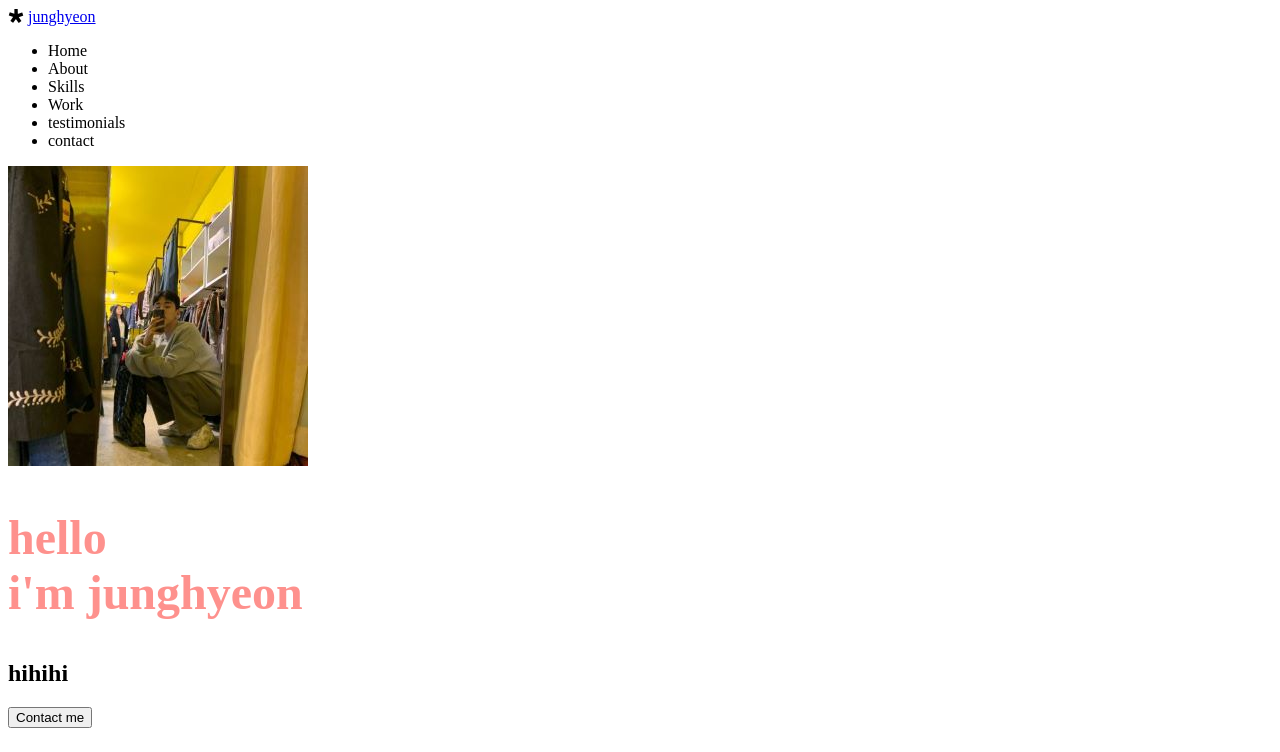
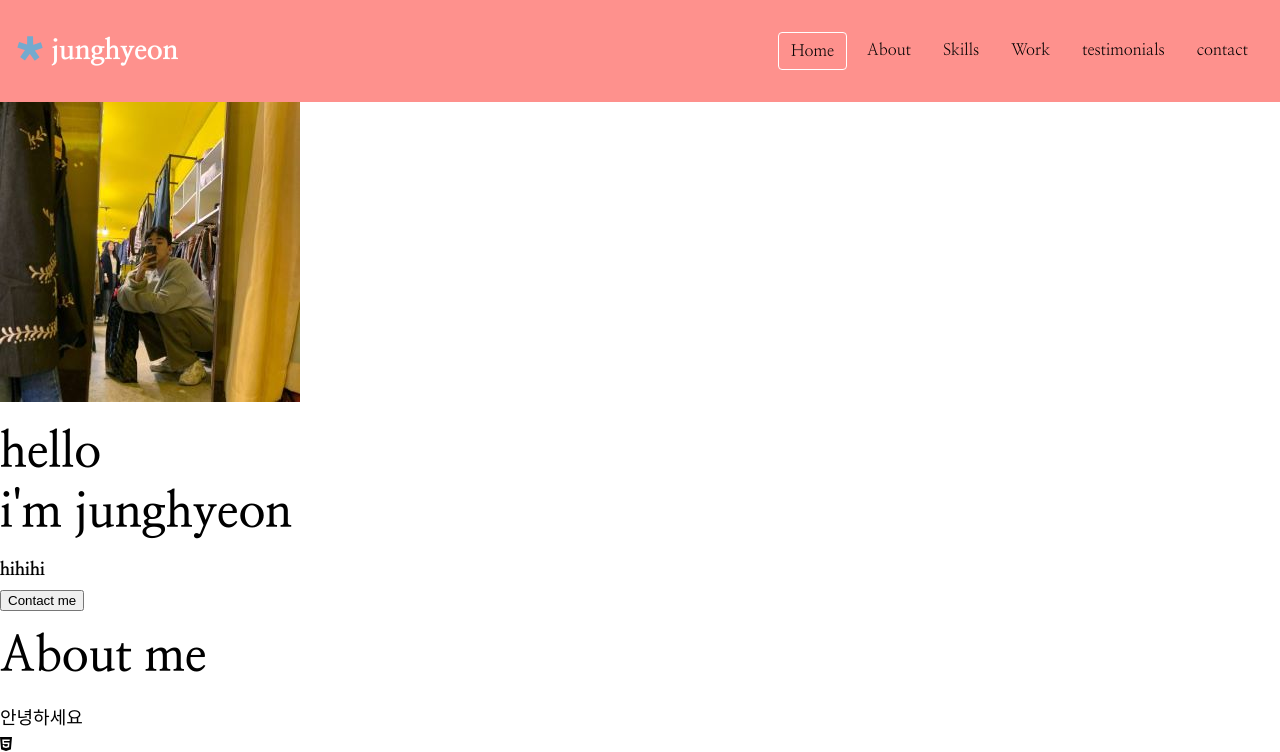
Before and after one commit to jung97/portfolio, a plain HTML site: page index.html in a window 1280 px wide. Shown: the top 752 px of the page. Drawn offline with Linux system fonts and the light colour scheme.

Commit message:
CSS: Navbar

```diff
--- a/index.html
+++ b/index.html
@@ -24,14 +24,13 @@
         <a href="#">junghyeon</a>
      </div>
          <ul class="navbar__menu">
-             <li class="navbar__menu_item">Home</li>
+             <li class="navbar__menu_item active">Home</li>
              <li class="navbar__menu_item">About</li>
              <li class="navbar__menu_item">Skills</li>
              <li class="navbar__menu_item">Work</li>
              <li class="navbar__menu_item">testimonials</li>
              <li class="navbar__menu_item">contact</li>
          </ul>
-  </div>
     </nav>
     <!-- Home -->
     <section id="home">
--- a/style.css
+++ b/style.css
@@ -27,16 +27,85 @@
   --weight-regular: 400;
 
   /* Size */
+  --size-border-radius: 4px;
 }
 
 /* Universal tags*/
  {
   box-sizing: border-box;
 }
+body {
+  font-family: "Nanum Myeongjo", serif;
+  margin: 0;
+  cursor: default;
+}
 
+a {
+  text-decoration: none;
+  color: var(--color-white);
+}
+
+ul {
+  list-style: none;
+  padding-left: 0;
+}
 /* Typography */
 h1 {
   font-size: var(--font-large);
   font-weight: var(--weight-bold);
-  color: var(--color-pink);
+  color: var(--color-black);
+  margin: 16px 0px;
 }
+
+h2 {
+  font-size: var(--font-regular);
+  font-weight: var(--weight-Extra-bold);
+  color: var(--color-black);
+  margin: 8px 0px;
+}
+
+h3 {
+  font-size: var(--font-regular);
+  font-weight: var(--weight-regular);
+  color: var(--color-black);
+  margin: 8px 0px;
+}
+
+p {
+  font-size: var(--font-regular);
+  font-weight: var(--font-regular);
+  color: var(--color-black);
+  margin: 4px 0px;
+}
+
+/* Navbar */
+#navbar {
+  display: flex;
+  justify-content: space-between;
+  background-color: var(--color-pink);
+  align-items: center;
+  padding: 16px;
+}
+
+.navbar__menu {
+  display: flex;
+}
+
+.navbar__logo {
+  font-size: var(--font-medium);
+  font-weight: var(--weight-Extra-bold);
+  color: var(--color-blue);
+}
+
+.navbar__menu_item {
+  padding: 8px 12px;
+  margin: 0 4px;
+  cursor: pointer;
+  border-radius: var(--size-border-radius);
+}
+.navbar__menu_item.active {
+  border: 1px solid var(--color-white);
+}
+.navbar__menu_item:hover {
+  background-color: var(--color-dark-pink);
+}
```
